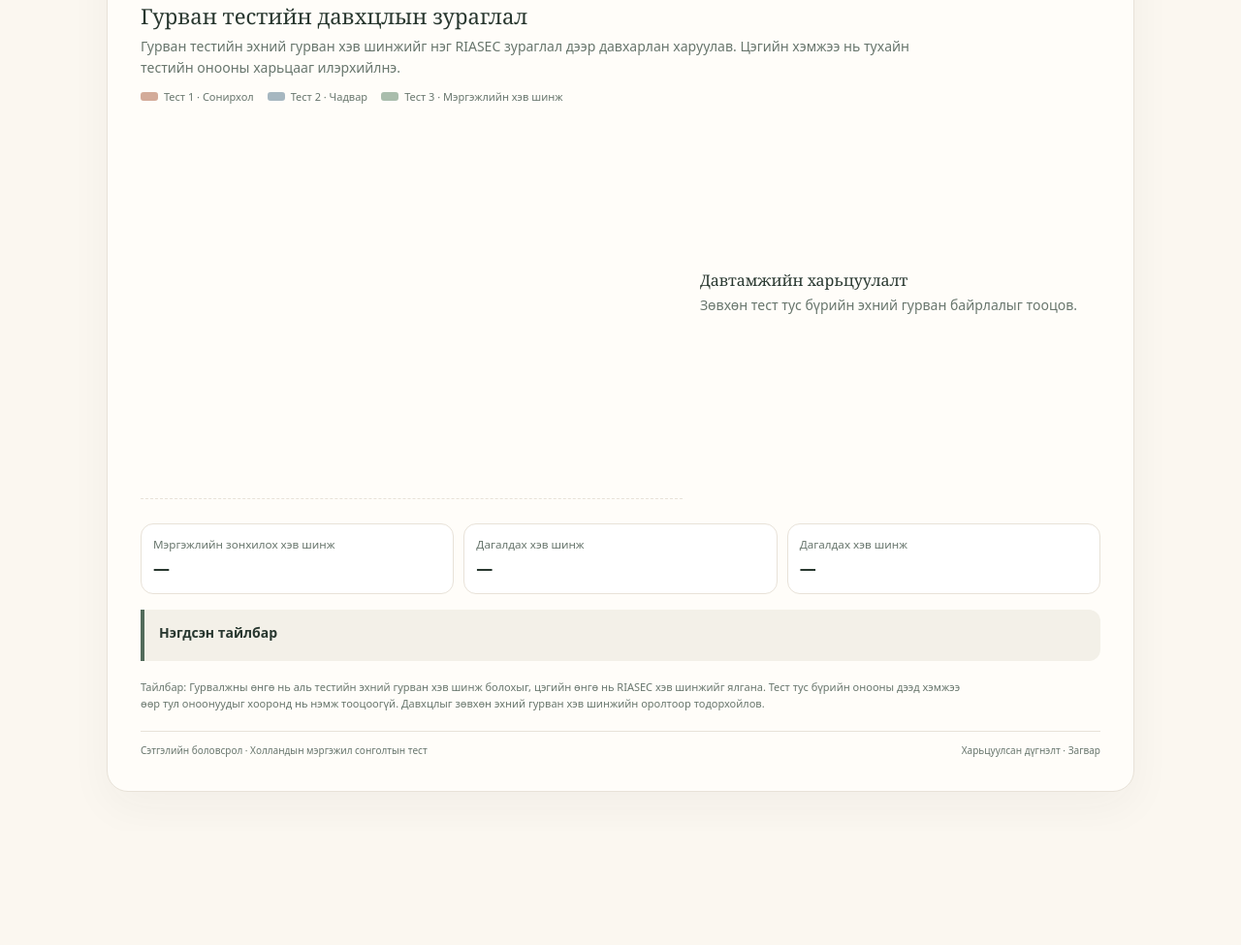
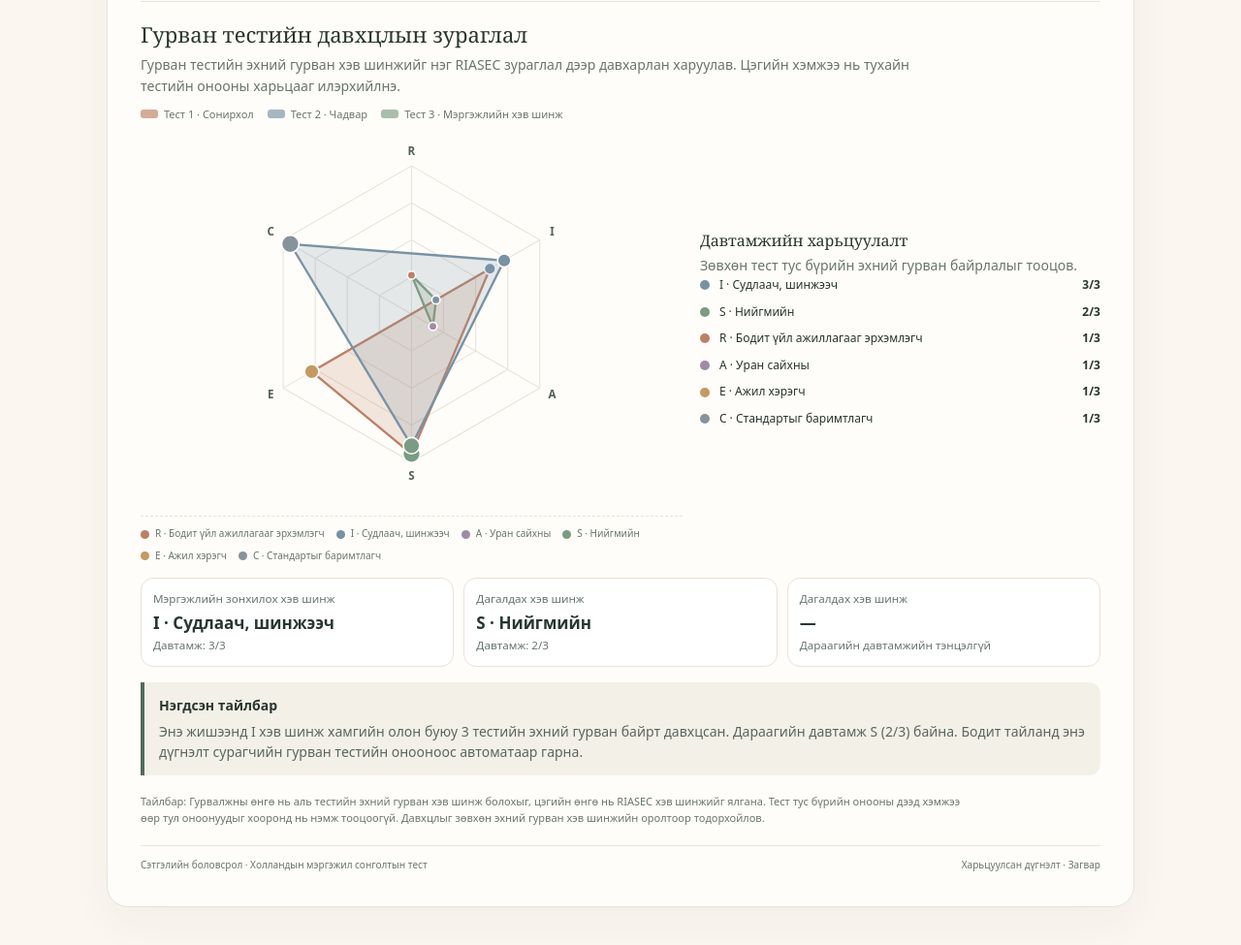
Before and after one commit to orhontuulbatlunaa-psychologist/Setgeliin-bolovsrol, a plain HTML site: page docs/combined_result_design_preview.html in a window 1280 px wide. Shown: the part 603-1578 px from the top of the page at 97% size. Before the commit the page ends 1460 px from the top, so only its background shows below. Drawn offline with Linux system fonts and the light colour scheme.

Commit message:
Fix JavaScript syntax in comparison chart preview

```diff
--- a/docs/combined_result_design_preview.html
+++ b/docs/combined_result_design_preview.html
@@ -48,7 +48,8 @@ tops.forEach(t=>{draw("chart"+t.id,[{list:t.list,max:t.max}],t.max);document.get
 draw("combined",tops.map(t=>({list:t.list,max:t.max})),0,true);
 const freq=Array(6).fill(0);tops.forEach(t=>t.list.forEach(x=>freq[x.i]++));
 const order=freq.map((v,i)=>({v,i})).filter(x=>x.v>0).sort((a,b)=>b.v-a.v||a.i-b.i);
-const rk=document.getElementById("riasecKey");T.forEach(x=>{const item=document.createElement("span");item.className="keyitem";item.innerHTML='<i class="dot" style="--c:'+x[2]+'"></i>'+x[0]+" · "+x[1];rk.append(item)});\nconst root=document.getElementById("frequency");order.forEach(x=>{const row=document.createElement("div");row.className="legendrow";row.innerHTML='<span class="dot" style="--c:'+T[x.i][2]+'"></span><span>'+T[x.i][0]+' · '+T[x.i][1]+'</span><b class="count">'+x.v+'/3</b>';root.append(row)});
+const rk=document.getElementById("riasecKey");T.forEach(x=>{const item=document.createElement("span");item.className="keyitem";item.innerHTML='<i class="dot" style="--c:'+x[2]+'"></i>'+x[0]+" · "+x[1];rk.append(item)});
+const root=document.getElementById("frequency");order.forEach(x=>{const row=document.createElement("div");row.className="legendrow";row.innerHTML='<span class="dot" style="--c:'+T[x.i][2]+'"></span><span>'+T[x.i][0]+' · '+T[x.i][1]+'</span><b class="count">'+x.v+'/3</b>';root.append(row)});
 function set(id,x){document.getElementById(id).textContent=x?T[x.i][0]+" · "+T[x.i][1]:"—"}
 const maxfreq=order[0]?.v||0,first=order.filter(x=>x.v===maxfreq),secondFreq=order.find(x=>x.v<maxfreq)?.v||0,second=order.filter(x=>x.v===secondFreq);
 set("dominant",first[0]);document.getElementById("dominantCount").textContent="Давтамж: "+maxfreq+"/3";
```
